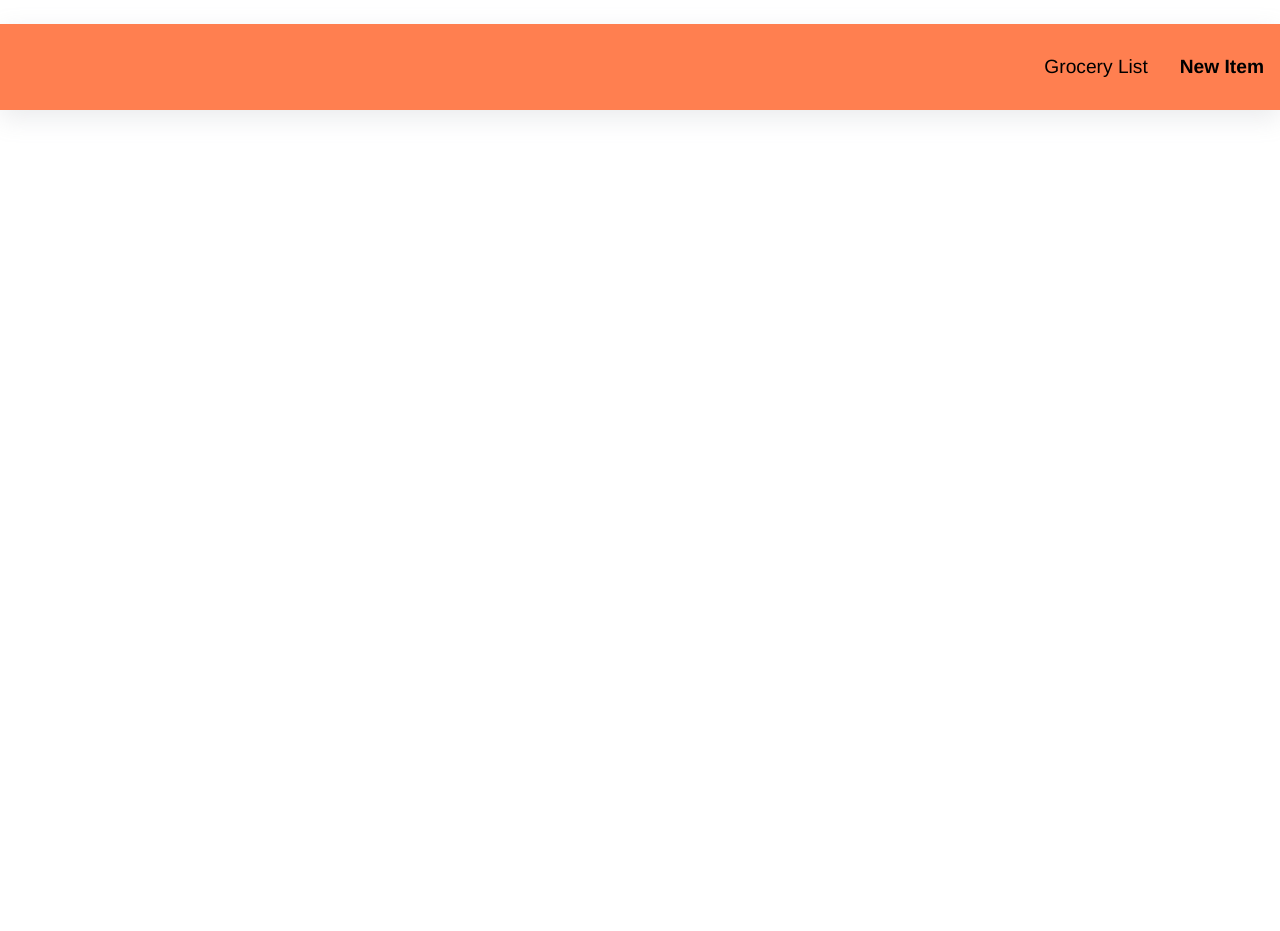
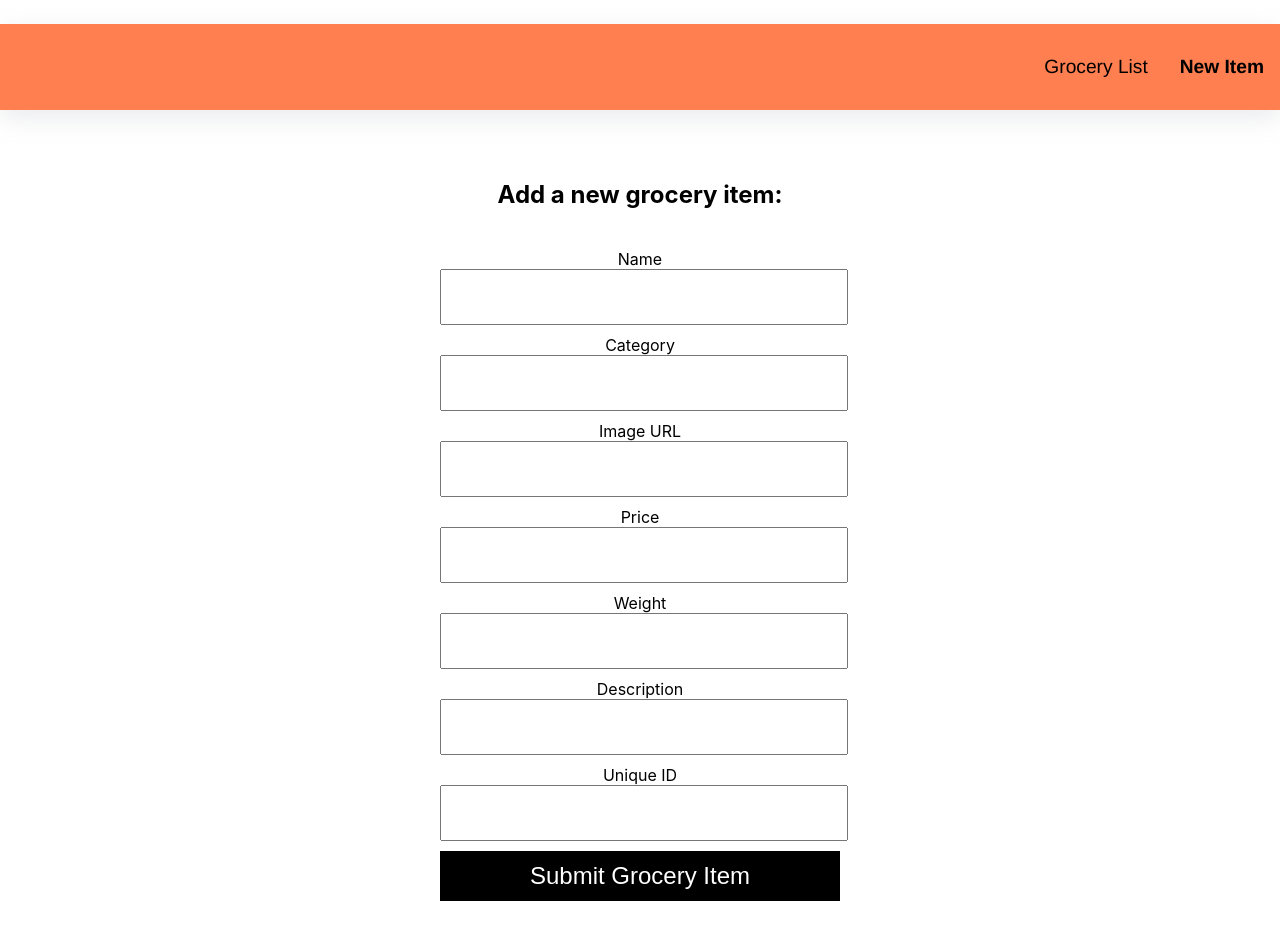
Before and after one commit to TomasBabkine-DiCaprio/ITEC4012_Assignment03, a React (Create React App) app: page /new in a window 1280 px wide. Before the commit the page ends 800 px from the top, so only its background shows below. Built offline with nearby package versions, Linux system fonts and the light colour scheme.

Commit message:
Final touches on form

```diff
--- a/src/App.js
+++ b/src/App.js
@@ -9,6 +9,7 @@ import {
 // import pages
 import { HomePage } from './components/pages/Home-Page';
 import { GroceryDetailPage } from './components/pages/GroceryDetailPage';
+import { NewItemPage } from './components/pages/NewItemPage';
 
 // import NavBar
 import { Navbar } from './components/Navbar';
@@ -22,6 +23,9 @@ function App() {
           <Route exact path="/">
             <HomePage></HomePage>
           </Route>
+          <Route exact path="/new">
+            <NewItemPage></NewItemPage>
+          </Route>
           <Route path="/item/:id">
             <GroceryDetailPage />
           </Route>
--- a/src/components/pages/GroceryDetailPage/index.jsx
+++ b/src/components/pages/GroceryDetailPage/index.jsx
@@ -50,7 +50,7 @@ export const GroceryDetailPage = (props) => {
             <h1>{groceryItem.name?.stringValue}</h1>
             <p>$ {groceryItem.price?.doubleValue} / {groceryItem.weight?.integerValue} g</p>
             <p>Category: {groceryItem.category?.stringValue}</p>
-            <p>Expires: {groceryItem.expires?.timestampValue}</p>
+            <p>Description: {groceryItem.description?.stringValue}</p>
           </div>
         </div>
       </div>
--- a/src/components/pages/NewItemPage/index.jsx
+++ b/src/components/pages/NewItemPage/index.jsx
@@ -9,35 +9,35 @@ export const NewItemPage = () => {
 
     const history = useHistory();
 
-    const submitPet = async(formVals) => {
+    const submitGroceryItem = async(formVals) => {
         const formattedData = {
             fields: {
                 id: {
-                    stringValue: formVals.id
-                },
-                breed: {
-                    stringValue: formVals.breed
-                },
-                age: {
-                    stringValue: formVals.age
+                    integerValue: formVals.id
                 },
                 name: {
                     stringValue: formVals.name
                 },
-                petType: {
-                    stringValue: formVals.petType
+                category: {
+                    stringValue: formVals.category
                 },
-                image: {
-                    stringValue: formVals.image
+                price: {
+                    doubleValue: formVals.price
                 },
-                isAdopted: {
-                    booleanValue: false
+                img: {
+                    stringValue: formVals.img
+                },
+                weight: {
+                    integerValue: formVals.weight
+                },
+                description: {
+                    stringValue: formVals.description
                 }
             }
         }
 
         try {
-            const response = await fetch('https://firestore.googleapis.com/v1/projects/pets-store-2/databases/(default)/documents/pets/',
+            const response = await fetch('https://firestore.googleapis.com/v1/projects/itec4012-a03/databases/(default)/documents/groceries',
             {
                 headers: {
                     'Content-Type': 'application/json'
@@ -54,50 +54,57 @@ export const NewItemPage = () => {
     }
 
     return (
-        <div className="pets-page">
-            <form className="form-layout" onSubmit={handleSubmit(submitPet)}>
-                <h2>Submit a new pet: </h2>
+        <div className="new-item-page">
+            <form className="form-layout" onSubmit={handleSubmit(submitGroceryItem)}>
+                <h2>Add a new grocery item: </h2>
                 <br />
 
-                {/* Pet type */}
-                <label htmlFor="petType"> Pet Type </label>
-                <input
-                    {...register("petType")}
-                    name="petType"
-                    required
-                />
-
-                {/* Pet name */}
+                {/* Name */}
                 <label htmlFor="name"> Name </label>
                 <input
                     {...register("name")}
                     name="name"
                     required
-                    type="text"
                 />
 
-                {/* Pet breed */}
-                <label htmlFor="breed"> Breed </label>
+                {/* Grocery item Category */}
+                <label htmlFor="category"> Category </label>
                 <input
-                    {...register("breed")}
-                    name="breed"
+                    {...register("category")}
+                    name="category"
                     required
                     type="text"
                 />
 
                 {/* Image */}
-                <label htmlFor="image"> Image URL </label>
+                <label htmlFor="img"> Image URL </label>
                 <input
-                    {...register("image")}
-                    name="image"
+                    {...register("img")}
+                    name="img"
                     required
                 />
 
                 {/* Age */}
-                <label htmlFor="age"> Age </label>
+                <label htmlFor="price"> Price </label>
                 <input
-                    {...register("age")}
-                    name="age"
+                    {...register("price")}
+                    name="price"
+                    required
+                />
+
+                {/* Age */}
+                <label htmlFor="weight"> Weight </label>
+                <input
+                    {...register("weight")}
+                    name="weight"
+                    required
+                />
+
+                {/* description */}
+                <label htmlFor="description"> Description </label>
+                <input
+                    {...register("description")}
+                    name="description"
                     required
                 />
 
@@ -109,7 +116,7 @@ export const NewItemPage = () => {
                     required
                 />
 
-                <input type="submit" value="Submit Pet" />
+                <input type="submit" value="Submit Grocery Item" />
                 <br />
 
             </form>
--- a/src/components/pages/NewItemPage/styles.css
+++ b/src/components/pages/NewItemPage/styles.css
@@ -0,0 +1,26 @@
+.form-layout {
+    display: flex;
+    flex-direction: column;
+    justify-content: center;
+    width: 400px;
+    margin: 0 auto;
+    margin-top: 50px;
+}
+
+input {
+    height: 50px;
+    font-size: 1.5rem;
+    width: 400px;
+    margin-bottom: 10px;
+}
+
+input[type=submit] {
+    background: black;
+    border: none;
+    color: white;
+    cursor: pointer;
+}
+
+button {
+    height: 50px;
+}
```
